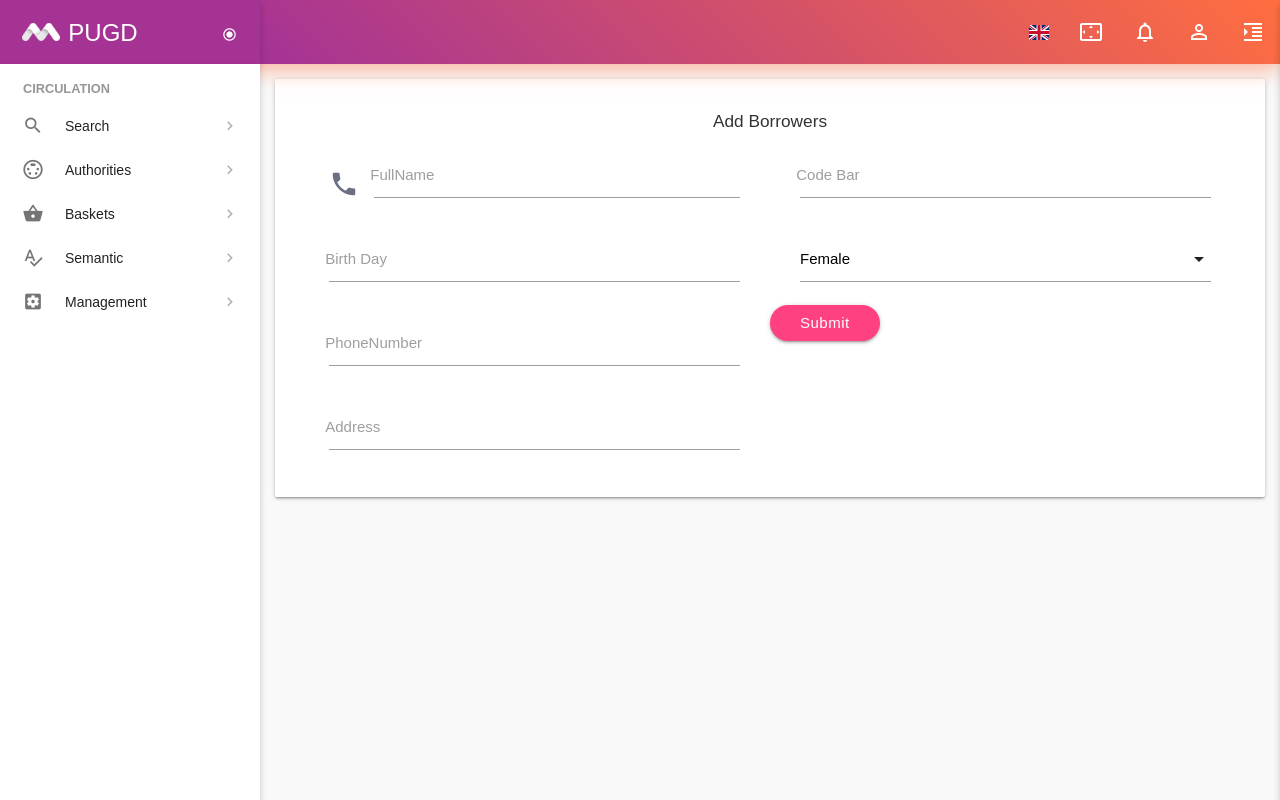
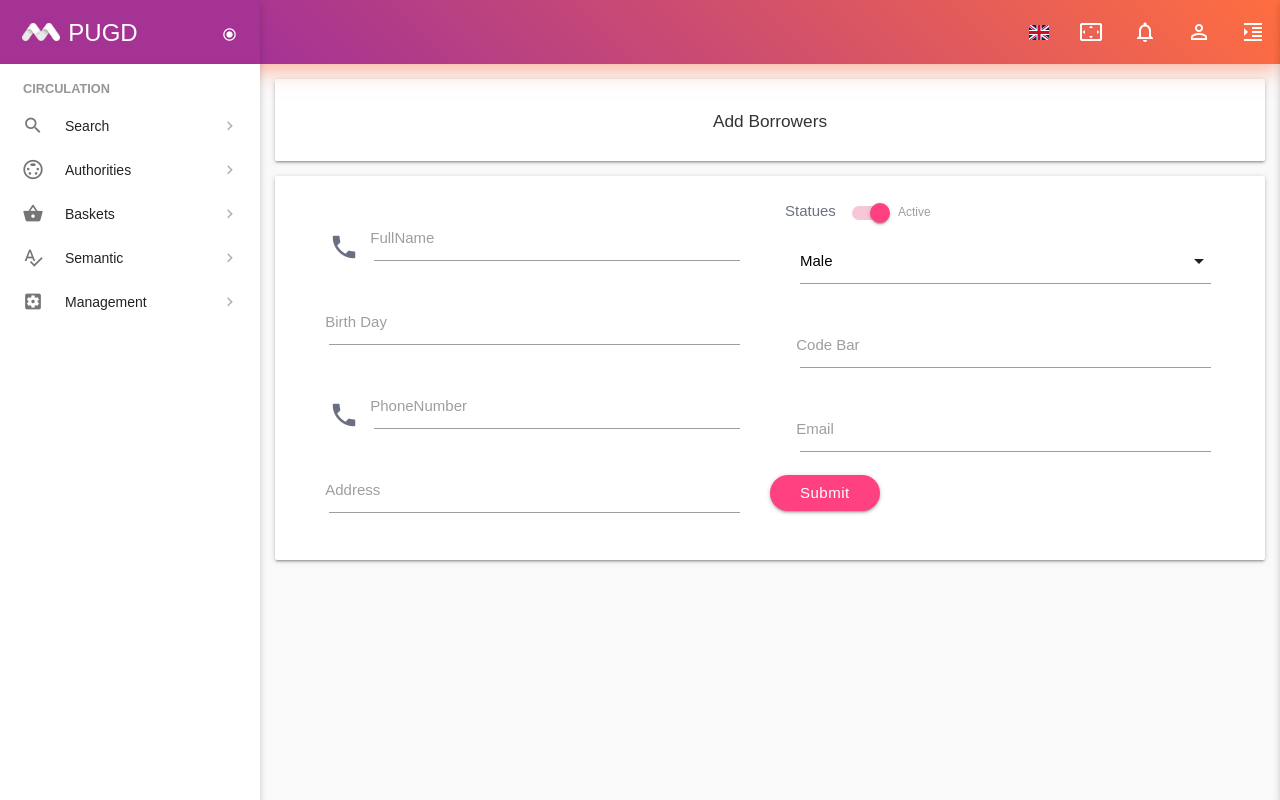
Before and after one commit to AcAyane/PUGD, a Next.js app: page /admin/circulation in a window 1280 px wide. Built offline with nearby package versions, Linux system fonts and the light colour scheme; sample sign-in values are in the browser's storage; a web font is replaced by a local one.

Commit message:
Add Toggle Switch to ui

```diff
--- /dev/null
+++ b/components/ui/ToggleSwitch/ToggleSwitch.js
@@ -0,0 +1,28 @@
+import React, {useState} from 'react'
+
+const ToggleSwitch =
+    ({ prefix, sufix, label, value, type = "checkbox", ...props }) => {
+        const [ open, setOpen ] = useState(true)
+    return (
+        <React.Fragment>
+            {
+
+                    <div className="switch">
+                        {label}
+                        <label>
+                            {prefix}<input type={type} value={value}
+                                           checked={open}
+                                           {...props}
+                                           onClick={ () =>{console.log(open);setOpen(!open)}}
+                        />
+                            <span className="lever"/>{open === true ? sufix : 'in'+sufix}
+                        </label>
+                    </div>
+            }
+
+
+        </React.Fragment>
+
+    )
+}
+export default ToggleSwitch
--- a/pages/admin/circulation/index.js
+++ b/pages/admin/circulation/index.js
@@ -7,30 +7,37 @@ import TextBox from "../../../components/ui/TextBox";
 import Button from "../../../components/ui/Button";
 import DatePicker from "../../../components/ui/DatePicker/DatePicker";
 import SelectBox from "../../../components/ui/SelectBox";
+import ToggleSwitch from "../../../components/ui/ToggleSwitch/ToggleSwitch";
 
 
 const CirculationHome = () => {
 
     return <div className="container">
+        <Card>
+            <h6 className="center">Add Borrowers</h6>
+        </Card>
         <form>
             <Card>
-                <h6 className="center">Add Borrowers</h6>
                 <div className="row">
                     <Grid>
                         <GridElement s={6}>
                             <TextBox label="FullName" icon="phone"/>
-                            <DatePicker label="Birth Day"/>
-                            <TextBox label="PhoneNumber"/>
+                            <DatePicker label="Birth Day" icon="phone"/>
+                            <TextBox label="PhoneNumber" icon="phone"/>
                             <TextBox label="Address"/>
                         </GridElement>
                         <GridElement s={6}>
                             {/*todo check code if not used by another Brroweers*/}
 
+
+                            <ToggleSwitch label="Statues" sufix="Active" />
+                            <SelectBox>
+                                <option value="Male" >Male</option>
+                                <option value="Female">Female</option>
+                            </SelectBox>
                             <TextBox label="Code Bar"/>
-                            <SelectBox >
-                                <option value="Male">Male</option>
-                                <option selected value="Female">Female</option>
-                            </SelectBox>
+                            <TextBox label="Email"/>
+
 
                         </GridElement>
 
```
Also changed, not shown: public/app-assets/css/themes/vertical-modern-menu-template/materialize.css.
